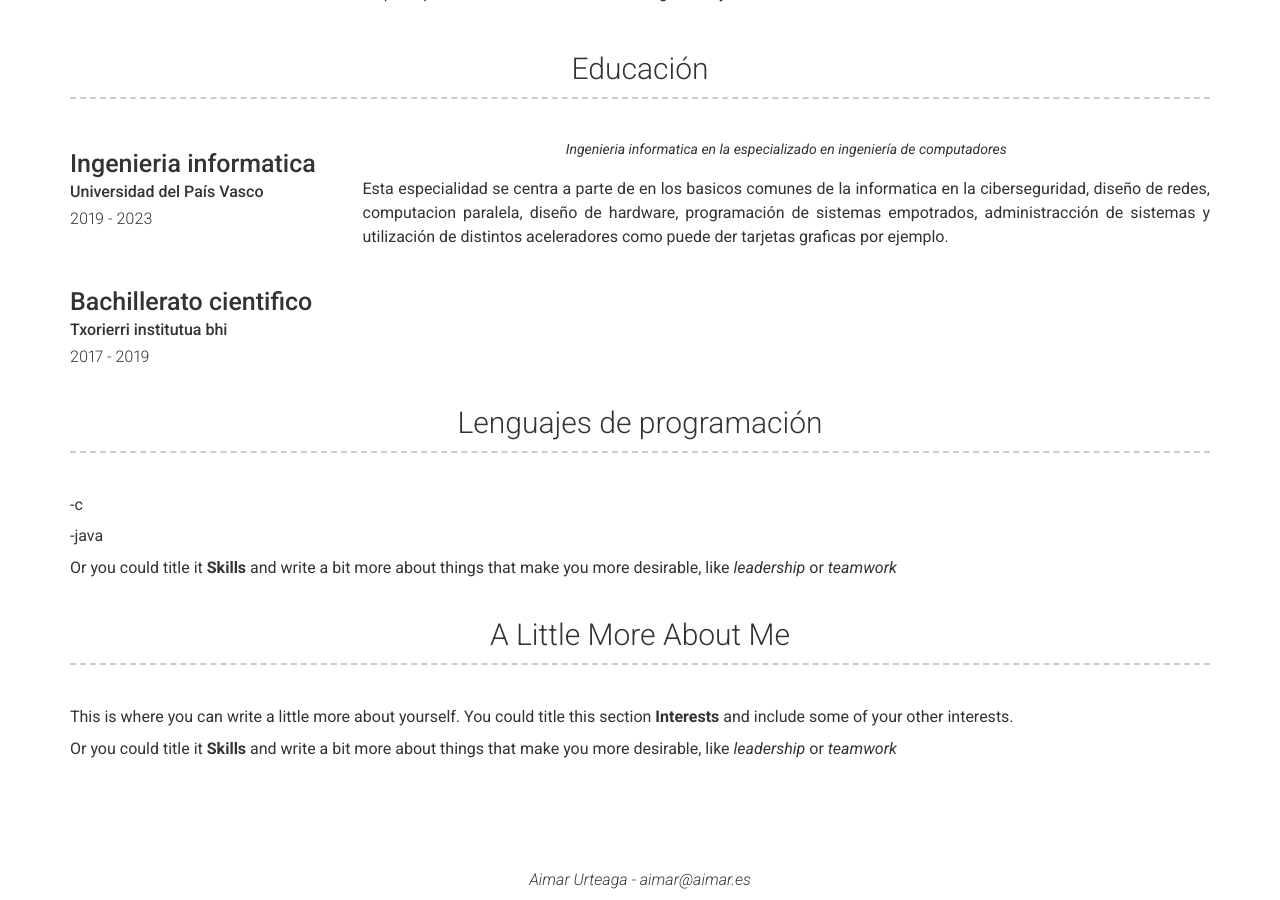
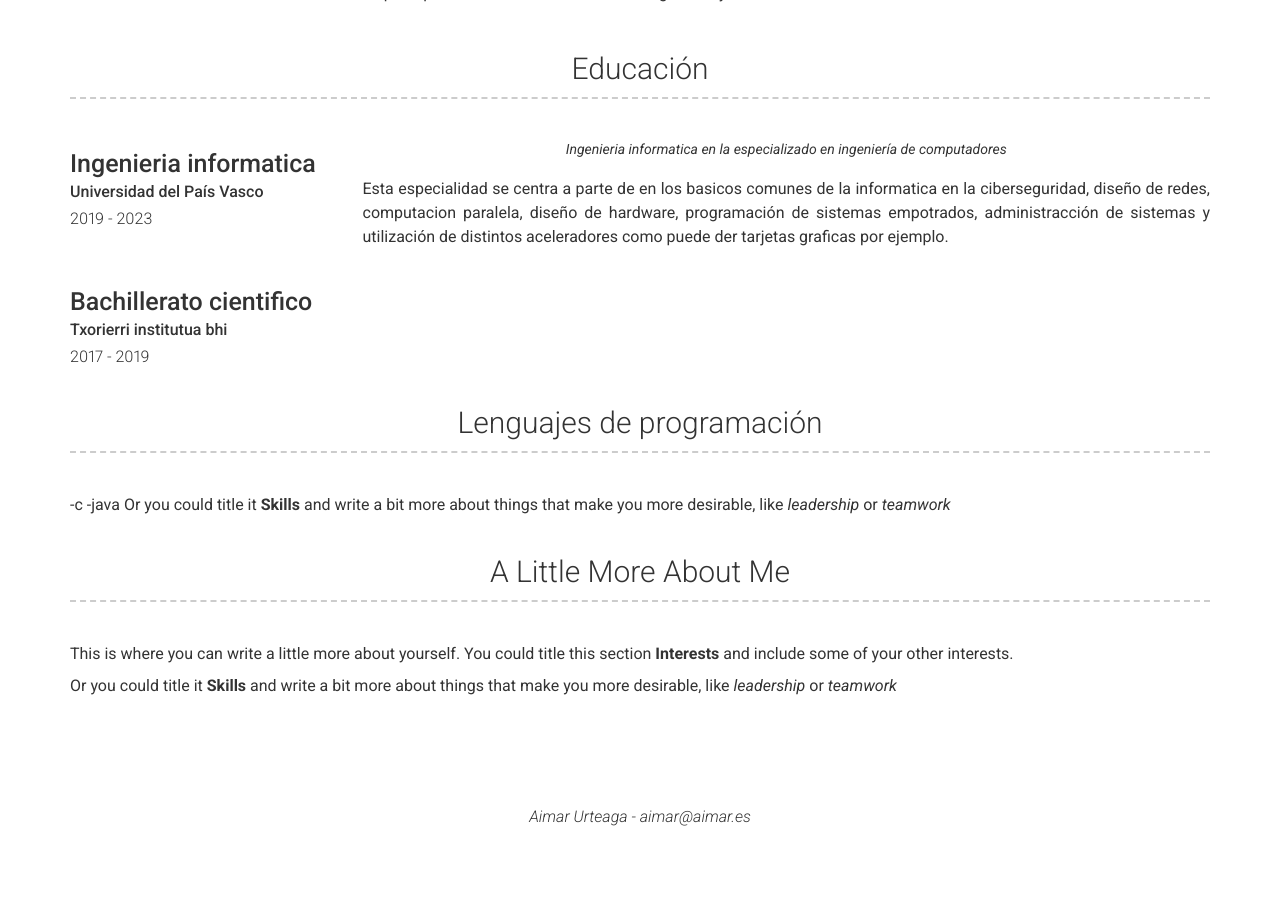
Before and after one commit to AimarUrteaga/curr-culum-vitae, a Jekyll site: the page built from index.md, in a window 1280 px wide and 900 px high, scrolled down 901 px. Built offline with Jekyll 4.4.1, drawn with Linux system fonts in a browser that asks for light colours; nearby versions of some CDN libraries; after the commit the page ends 1738 px from its top, so only the background shows below that.

Commit message:
first commit

```diff
--- a/_config.yml
+++ b/_config.yml
@@ -117,7 +117,7 @@ content:
 
   - title: Lenguajes de programación
     layout: text
-    content: | # this will include new lines to allow paragraphs
+    content: > # this will include new lines to allow paragraphs
       -c
 
       -java
```
